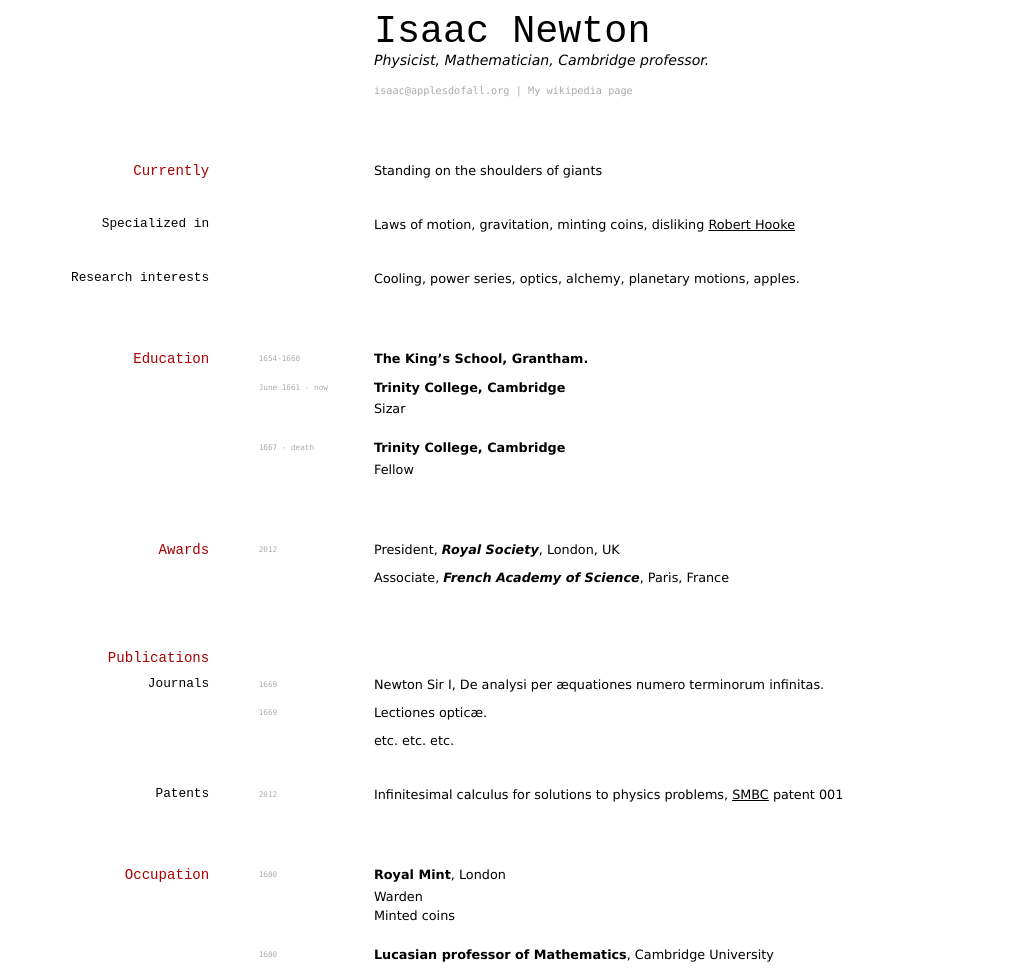
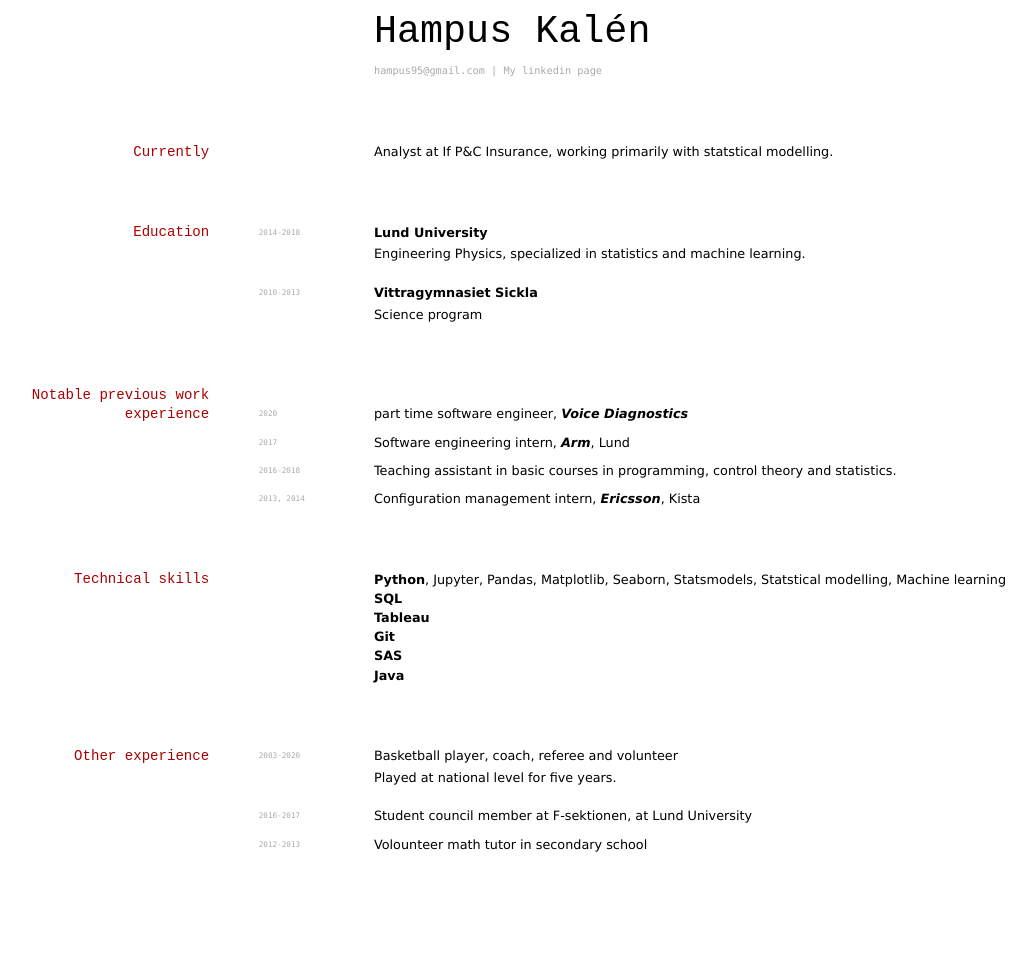
Before and after one commit to elipapa/markdown-cv, a Jekyll site: the page built from index.md, in a window 1280 px wide. Shown: the whole page, without its empty margins (57-1093 px from the left). Built offline with Jekyll 4.4.1, drawn with Linux system fonts in a browser that asks for light colours; after the commit the page ends 900 px from its top, so only the background shows below that.

Commit message:
Update index.md

```diff
--- a/index.md
+++ b/index.md
@@ -2,87 +2,63 @@
 layout: cv
 title: Isaac Newtons's CV
 ---
-# Isaac Newton
-Physicist, Mathematician, Cambridge professor.
+# Hampus Kalén
 
 <div id="webaddress">
-<a href="isaac@applesdofall.org">isaac@applesdofall.org</a>
-| <a href="http://en.wikipedia.org/wiki/Isaac_Newton">My wikipedia page</a>
+<a href="hampus95@gmail.com">hampus95@gmail.com</a>
+| <a href="https://www.linkedin.com/in/hampus-kalen/">My linkedin page</a>
 </div>
 
 
 ## Currently
 
-Standing on the shoulders of giants
-
-### Specialized in
-
-Laws of motion, gravitation, minting coins, disliking [Robert Hooke](http://en.wikipedia.org/wiki/Robert_Hooke)
-
-
-### Research interests
-
-Cooling, power series, optics, alchemy, planetary motions, apples.
-
+Analyst at If P&C Insurance, working primarily with statstical modelling.
 
 ## Education
 
-`1654-1660`
-__The King's School, Grantham.__
+`2014-2018`
+__Lund University__
+- Engineering Physics, specialized in statistics and machine learning.
 
-`June 1661 - now`
-__Trinity College, Cambridge__
+`2010-2013`
+__Vittragymnasiet Sickla__
 
-- Sizar
-
-`1667 - death`
-__Trinity College, Cambridge__
-
-- Fellow
+- Science program
 
 
+## Notable previous work experience
 
-## Awards
+`2020`
+part time software engineer, *Voice Diagnostics*
 
-`2012`
-President, *Royal Society*, London, UK
+`2017`
+Software engineering intern, *Arm*, Lund
 
-Associate, *French Academy of Science*, Paris, France
+`2016-2018`
+Teaching assistant in basic courses in programming, control theory and statistics.
+
+`2013, 2014`
+Configuration management intern, *Ericsson*, Kista
 
 
+## Technical skills
+__Python__, Jupyter, Pandas, Matplotlib, Seaborn, Statsmodels, Statstical modelling, Machine learning
+__SQL__
+__Tableau__
+__Git__
+__SAS__
+__Java__
 
-## Publications
+## Other experience
+`2003-2020`
+Basketball player, coach, referee and volunteer
+- Played at national level for five years.
 
-<!-- A list is also available [online](http://scholar.google.co.uk/citations?user=LTOTl0YAAAAJ) -->
+`2016-2017`
+Student council member at F-sektionen, at Lund University
 
-### Journals
-
-`1669`
-Newton Sir I, De analysi per æquationes numero terminorum infinitas.
-
-`1669`
-Lectiones opticæ.
-
-etc. etc. etc.
-
-### Patents
-
-`2012`
-Infinitesimal calculus for solutions to physics problems, [SMBC](http://www.techdirt.com/articles/20121011/09312820678/if-patents-had-been-around-time-newton.shtml) patent 001
-
-
-## Occupation
-
-`1600`
-__Royal Mint__, London
-
-- Warden
-- Minted coins
-
-`1600`
-__Lucasian professor of Mathematics__, Cambridge University
-
-
+`2012-2013`
+Volounteer math tutor in secondary school
 
 <!-- ### Footer
 
```
